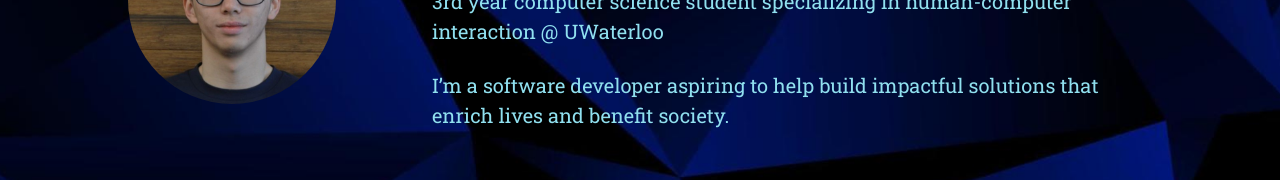
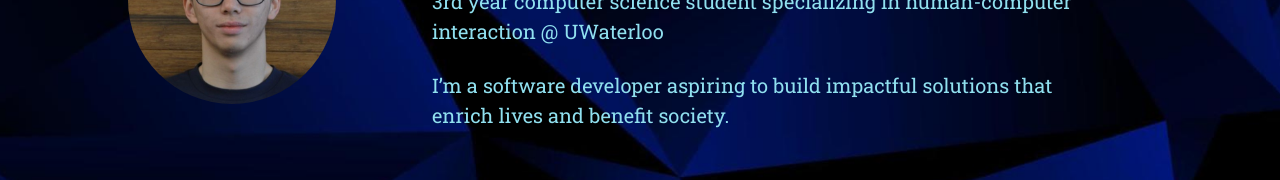
Before and after one commit to awesomethan/personal-website, a React (Create React App) app: page /#/ in a window 1280 px wide. Shown: the part 424-604 px from the top of the page. Built offline with nearby package versions, Linux system fonts and the light colour scheme.

Commit message:
updated home page text

```diff
--- a/src/Components/Home.js
+++ b/src/Components/Home.js
@@ -52,8 +52,8 @@ function Home() {
             </p>
             <br />
             <p className="text homepage-text">
-              I’m a software developer aspiring to help build impactful
-              solutions that enrich lives and benefit society.
+              I’m a software developer aspiring to build impactful solutions
+              that enrich lives and benefit society.
             </p>
           </div>
         </div>
```
